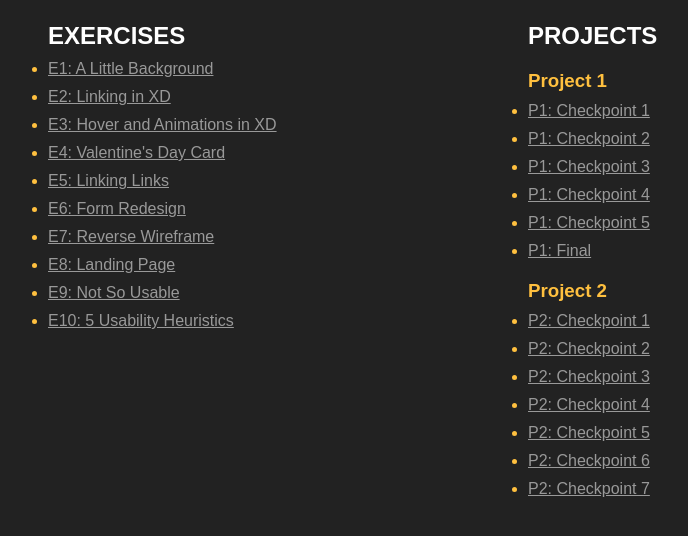
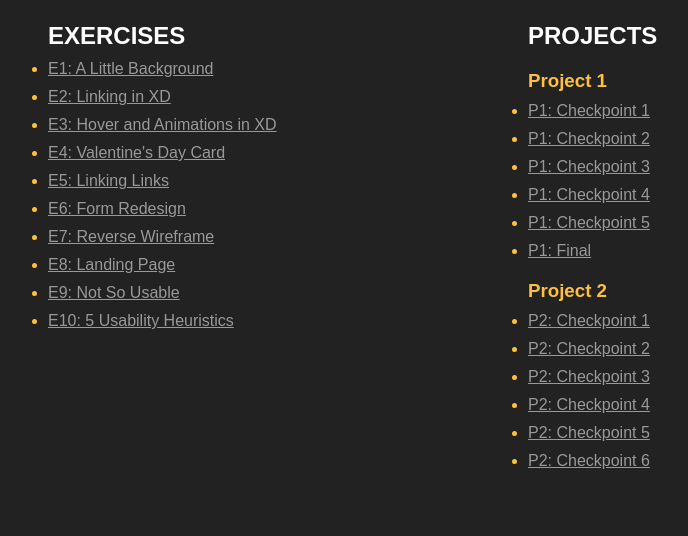
Before and after one commit to jlam20/web22, a plain HTML site: page index.html in a window 1280 px wide. Shown: the part 90-626 px from the top of the page, without its empty margins (112-800 px from the left). Drawn offline with Linux system fonts and the light colour scheme; a web font is replaced by a local one.

Commit message:
Update index.html

```diff
--- a/index.html
+++ b/index.html
@@ -45,7 +45,7 @@
             <li><a href="https://xd.adobe.com/view/1f7b97eb-0c65-4307-86bc-21701fa753a8-4a28/">P2: Checkpoint 4</a></li>
             <li><a href="https://xd.adobe.com/view/d6fd80cf-d8d9-49b2-8931-5ac8155a901f-83ae/">P2: Checkpoint 5</a></li>
             <li><a href="https://xd.adobe.com/view/6f408073-6709-447b-84ed-c9ab3656cdd9-3a13/">P2: Checkpoint 6</a></li>
-            <li><a href="https://xd.adobe.com/view/f49b41f2-4621-409d-b57a-1726b6eb9bbb-a1c8/">P2: Checkpoint 7</a></li>
+
           </ul>
       </div>
     </main>
```
